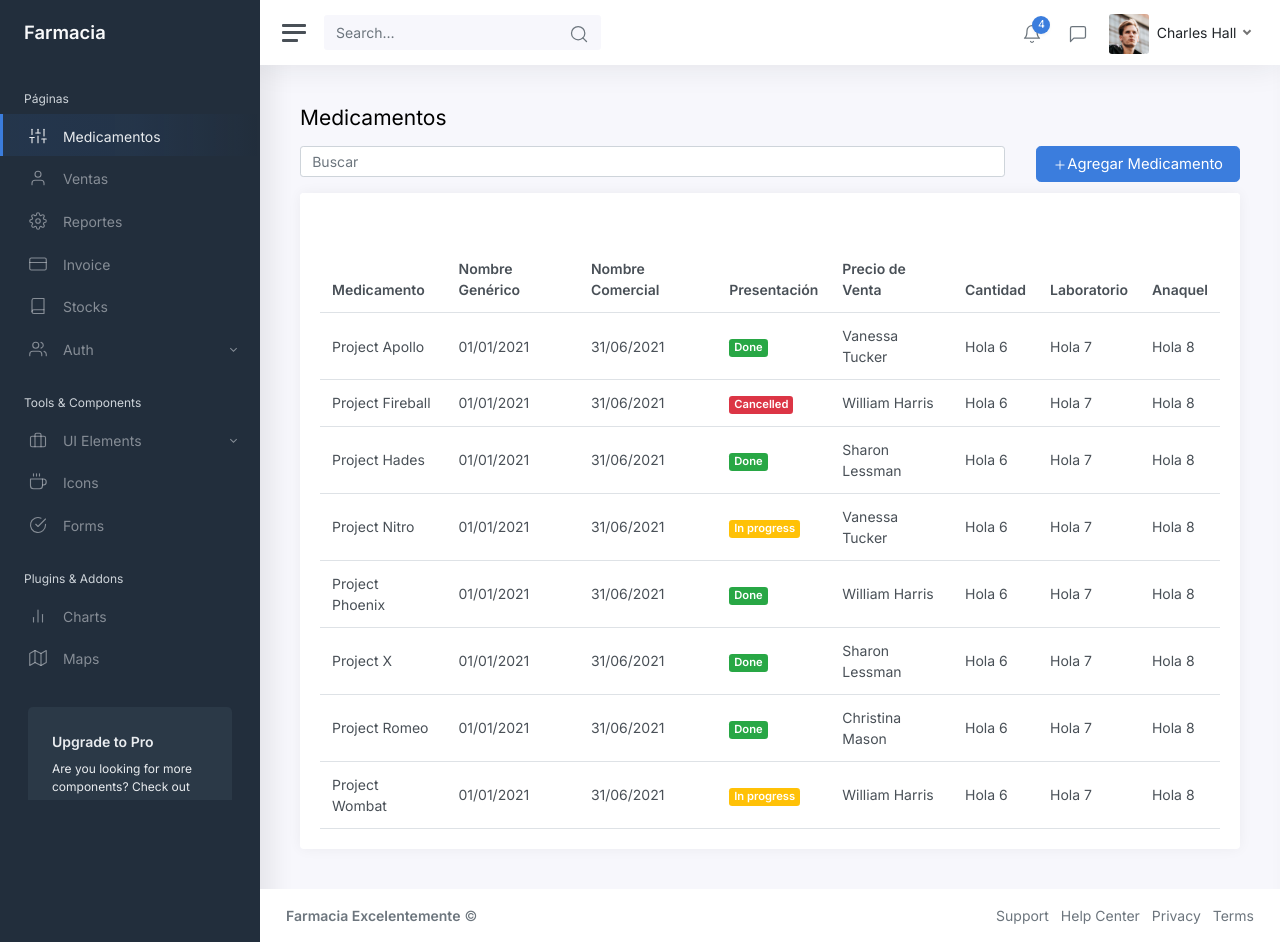
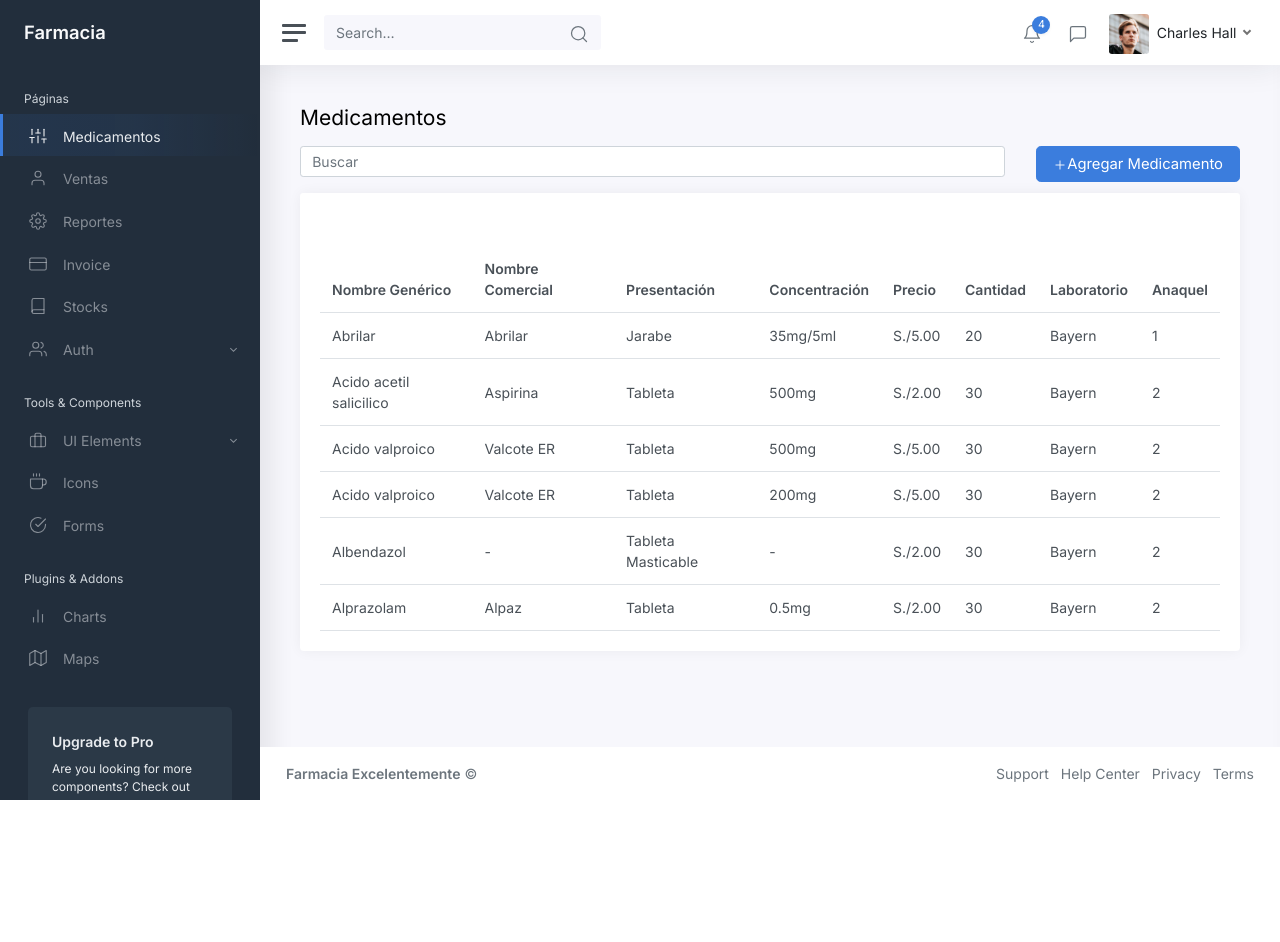
Before and after one commit to lindltaylor7/farmacia, a Laravel app: page /admin in a window 1280 px wide. After the commit the page ends 800 px from the top, so only its background shows below. Run offline with Laravel 8, Linux system fonts and the light colour scheme.

Commit message:
Mejora de interfaces

```diff
--- a/resources/views/admin/medicamentos/index.blade.php
+++ b/resources/views/admin/medicamentos/index.blade.php
@@ -22,11 +22,11 @@
                         <table class="table table-hover my-0">
                             <thead>
                                 <tr>
-                                    <th>Medicamento</th>
                                     <th class="d-none d-xl-table-cell">Nombre Genérico</th>
                                     <th class="d-none d-xl-table-cell">Nombre Comercial</th>
-                                    <th>Presentación</th>
-                                    <th class="d-none d-md-table-cell">Precio de Venta</th>
+                                    <th class="d-none d-xl-table-cell">Presentación</th>
+                                    <th class="d-none d-xl-table-cell">Concentración</th>
+                                    <th class="d-none d-md-table-cell">Precio</th>
                                     <th class="d-none d-md-table-cell">Cantidad</th>
                                     <th class="d-none d-md-table-cell">Laboratorio</th>
                                     <th class="d-none d-md-table-cell">Anaquel</th>
@@ -34,84 +34,64 @@
                             </thead>
                             <tbody>
                                 <tr>
-                                    <td>Project Apollo</td>
-                                    <td class="d-none d-xl-table-cell">01/01/2021</td>
-                                    <td class="d-none d-xl-table-cell">31/06/2021</td>
-                                    <td><span class="badge bg-success">Done</span></td>
-                                    <td class="d-none d-md-table-cell">Vanessa Tucker</td>
-                                    <td class="d-none d-md-table-cell">Hola 6</td>
-                                    <td class="d-none d-md-table-cell">Hola 7</td>
-                                    <td class="d-none d-md-table-cell">Hola 8</td>
+                                    <td class="d-none d-xl-table-cell">Abrilar</td>
+                                    <td class="d-none d-xl-table-cell">Abrilar</td>
+                                    <td class="d-none d-xl-table-cell">Jarabe</td>
+                                    <td class="d-none d-xl-table-cell">35mg/5ml</td>
+                                    <td class="d-none d-md-table-cell">S./5.00</td>
+                                    <td class="d-none d-md-table-cell">20</td>
+                                    <td class="d-none d-md-table-cell">Bayern</td>
+                                    <td class="d-none d-md-table-cell">1</td>
                                 </tr>
                                 <tr>
-                                    <td>Project Fireball</td>
-                                    <td class="d-none d-xl-table-cell">01/01/2021</td>
-                                    <td class="d-none d-xl-table-cell">31/06/2021</td>
-                                    <td><span class="badge bg-danger">Cancelled</span></td>
-                                    <td class="d-none d-md-table-cell">William Harris</td>
-                                    <td class="d-none d-md-table-cell">Hola 6</td>
-                                    <td class="d-none d-md-table-cell">Hola 7</td>
-                                    <td class="d-none d-md-table-cell">Hola 8</td>
+                                    <td class="d-none d-xl-table-cell">Acido acetil salicilico</td>
+                                    <td class="d-none d-xl-table-cell">Aspirina</td>
+                                    <td class="d-none d-xl-table-cell">Tableta</td>
+                                    <td class="d-none d-xl-table-cell">500mg</td>
+                                    <td class="d-none d-md-table-cell">S./2.00</td>
+                                    <td class="d-none d-md-table-cell">30</td>
+                                    <td class="d-none d-md-table-cell">Bayern</td>
+                                    <td class="d-none d-md-table-cell">2</td>
                                 </tr>
                                 <tr>
-                                    <td>Project Hades</td>
-                                    <td class="d-none d-xl-table-cell">01/01/2021</td>
-                                    <td class="d-none d-xl-table-cell">31/06/2021</td>
-                                    <td><span class="badge bg-success">Done</span></td>
-                                    <td class="d-none d-md-table-cell">Sharon Lessman</td>
-                                    <td class="d-none d-md-table-cell">Hola 6</td>
-                                    <td class="d-none d-md-table-cell">Hola 7</td>
-                                    <td class="d-none d-md-table-cell">Hola 8</td>
+                                    <td class="d-none d-xl-table-cell">Acido valproico</td>
+                                    <td class="d-none d-xl-table-cell">Valcote ER</td>
+                                    <td class="d-none d-xl-table-cell">Tableta</td>
+                                    <td class="d-none d-xl-table-cell">500mg</td>
+                                    <td class="d-none d-md-table-cell">S./5.00</td>
+                                    <td class="d-none d-md-table-cell">30</td>
+                                    <td class="d-none d-md-table-cell">Bayern</td>
+                                    <td class="d-none d-md-table-cell">2</td>
                                 </tr>
                                 <tr>
-                                    <td>Project Nitro</td>
-                                    <td class="d-none d-xl-table-cell">01/01/2021</td>
-                                    <td class="d-none d-xl-table-cell">31/06/2021</td>
-                                    <td><span class="badge bg-warning">In progress</span></td>
-                                    <td class="d-none d-md-table-cell">Vanessa Tucker</td>
-                                    <td class="d-none d-md-table-cell">Hola 6</td>
-                                    <td class="d-none d-md-table-cell">Hola 7</td>
-                                    <td class="d-none d-md-table-cell">Hola 8</td>
+                                    <td class="d-none d-xl-table-cell">Acido valproico</td>
+                                    <td class="d-none d-xl-table-cell">Valcote ER</td>
+                                    <td class="d-none d-xl-table-cell">Tableta</td>
+                                    <td class="d-none d-xl-table-cell">200mg</td>
+                                    <td class="d-none d-md-table-cell">S./5.00</td>
+                                    <td class="d-none d-md-table-cell">30</td>
+                                    <td class="d-none d-md-table-cell">Bayern</td>
+                                    <td class="d-none d-md-table-cell">2</td>
                                 </tr>
                                 <tr>
-                                    <td>Project Phoenix</td>
-                                    <td class="d-none d-xl-table-cell">01/01/2021</td>
-                                    <td class="d-none d-xl-table-cell">31/06/2021</td>
-                                    <td><span class="badge bg-success">Done</span></td>
-                                    <td class="d-none d-md-table-cell">William Harris</td>
-                                    <td class="d-none d-md-table-cell">Hola 6</td>
-                                    <td class="d-none d-md-table-cell">Hola 7</td>
-                                    <td class="d-none d-md-table-cell">Hola 8</td>
+                                    <td class="d-none d-xl-table-cell">Albendazol</td>
+                                    <td class="d-none d-xl-table-cell">-</td>
+                                    <td class="d-none d-xl-table-cell">Tableta Masticable</td>
+                                    <td class="d-none d-xl-table-cell">-</td>
+                                    <td class="d-none d-md-table-cell">S./2.00</td>
+                                    <td class="d-none d-md-table-cell">30</td>
+                                    <td class="d-none d-md-table-cell">Bayern</td>
+                                    <td class="d-none d-md-table-cell">2</td>
                                 </tr>
                                 <tr>
-                                    <td>Project X</td>
-                                    <td class="d-none d-xl-table-cell">01/01/2021</td>
-                                    <td class="d-none d-xl-table-cell">31/06/2021</td>
-                                    <td><span class="badge bg-success">Done</span></td>
-                                    <td class="d-none d-md-table-cell">Sharon Lessman</td>
-                                    <td class="d-none d-md-table-cell">Hola 6</td>
-                                    <td class="d-none d-md-table-cell">Hola 7</td>
-                                    <td class="d-none d-md-table-cell">Hola 8</td>
-                                </tr>
-                                <tr>
-                                    <td>Project Romeo</td>
-                                    <td class="d-none d-xl-table-cell">01/01/2021</td>
-                                    <td class="d-none d-xl-table-cell">31/06/2021</td>
-                                    <td><span class="badge bg-success">Done</span></td>
-                                    <td class="d-none d-md-table-cell">Christina Mason</td>
-                                    <td class="d-none d-md-table-cell">Hola 6</td>
-                                    <td class="d-none d-md-table-cell">Hola 7</td>
-                                    <td class="d-none d-md-table-cell">Hola 8</td>
-                                </tr>
-                                <tr>
-                                    <td>Project Wombat</td>
-                                    <td class="d-none d-xl-table-cell">01/01/2021</td>
-                                    <td class="d-none d-xl-table-cell">31/06/2021</td>
-                                    <td><span class="badge bg-warning">In progress</span></td>
-                                    <td class="d-none d-md-table-cell">William Harris</td>
-                                    <td class="d-none d-md-table-cell">Hola 6</td>
-                                    <td class="d-none d-md-table-cell">Hola 7</td>
-                                    <td class="d-none d-md-table-cell">Hola 8</td>
+                                    <td class="d-none d-xl-table-cell">Alprazolam</td>
+                                    <td class="d-none d-xl-table-cell">Alpaz</td>
+                                    <td class="d-none d-xl-table-cell">Tableta</td>
+                                    <td class="d-none d-xl-table-cell">0.5mg</td>
+                                    <td class="d-none d-md-table-cell">S./2.00</td>
+                                    <td class="d-none d-md-table-cell">30</td>
+                                    <td class="d-none d-md-table-cell">Bayern</td>
+                                    <td class="d-none d-md-table-cell">2</td>
                                 </tr>
                             </tbody>
                         </table>
```
Also changed, not shown: resources/views/admin/ventas/index.blade.php (+20 -49 lines), resources/views/admin/ventas/invoice.blade.php (+23 -35 lines), resources/views/admin/ventas/venta.blade.php (+29 -19 lines).
